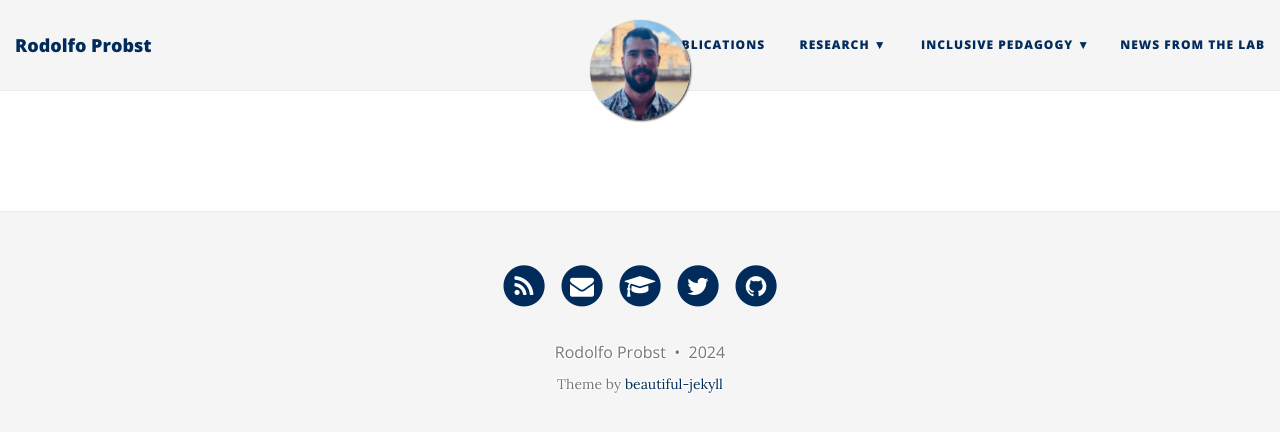
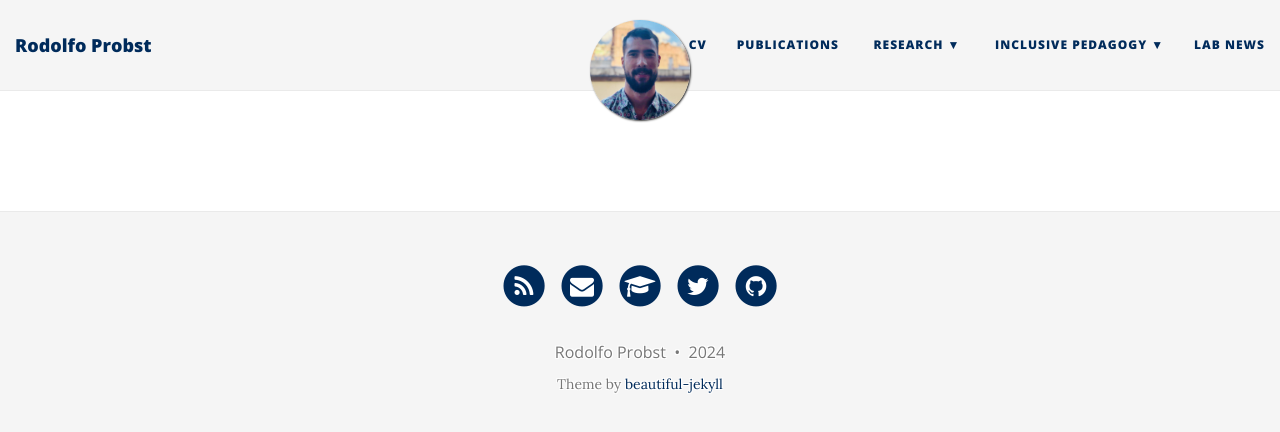
Before and after one commit to probstrodolfo/probstrodolfo.github.io, a Jekyll site: the page built from News.md, in a window 1280 px wide. Shown: the top 432 px of the page. Built offline with Jekyll 4.4.1, drawn with Linux system fonts in a browser that asks for light colours; nearby versions of some CDN libraries.

Commit message:
Update _config.yml

```diff
--- a/_config.yml
+++ b/_config.yml
@@ -38,7 +38,7 @@
      - Mentorship: "mentorship"
      - Outreach: "outreach"
      - JEDI: "DEI"
-   News from  the Lab: "News"
+   Lab News: "News"
 
 
 # Image to show in the navigation bar - image must be a square (width = height)
```
